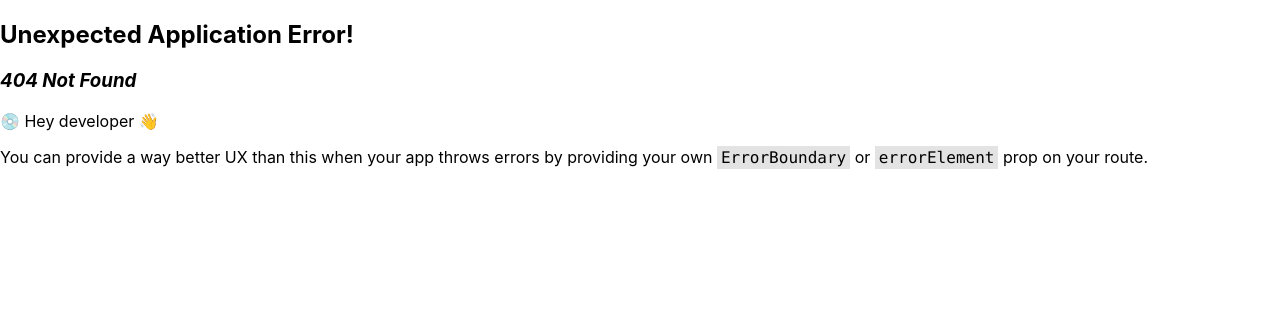
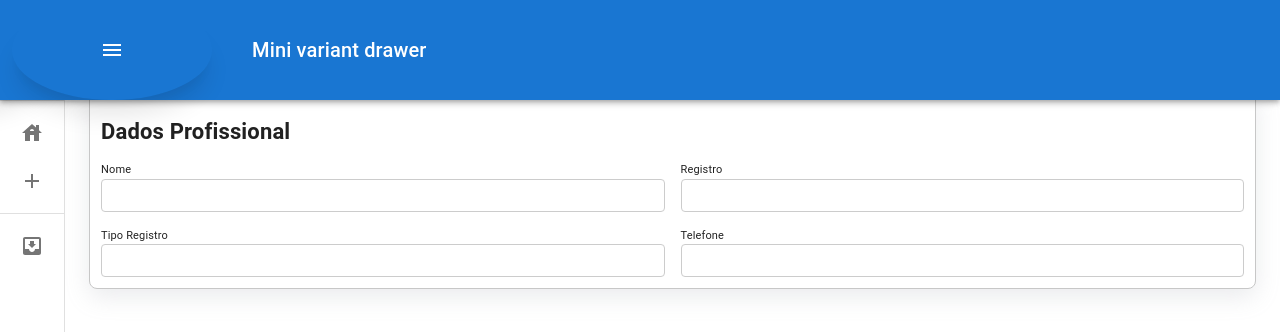
Before and after one commit to Kaio-d-silva/Pi-React, a React (Create React App) app: page /cadastroProfissional in a window 1280 px wide. Before the commit this address had no page. Shown: the top 332 px of the page. Built offline with nearby package versions, Linux system fonts and the light colour scheme.

Commit message:
Adicionando tela de cadastro profissional

```diff
--- /dev/null
+++ b/src/css/cadastroProfissional.css
@@ -0,0 +1,51 @@
+.MainStyleCadastroProfissional{
+    height: 120vh;
+    background-color: rgb(243, 243, 243);
+    padding: 1.5em;
+    width: 100%;
+
+}
+.containerCadastroProfissional {
+    background-color: white;
+    padding: 1.5em;
+    border-radius: 0.5rem;
+    height: 100%;
+    display: flex;
+    flex-direction: column;
+    justify-content: space-evenly;
+    box-shadow: rgba(149, 157, 165, 0.2) 0px 8px 24px;
+}
+
+.informacoesProfissional{
+    display:  grid;
+    grid-template-columns:  repeat(2,1fr);
+    gap: 1rem;
+}
+
+.areaCadastroProfissional{
+    background-color: rgb(255, 255, 255);
+    border: 0.5px solid rgb(199, 199, 199);
+    border-radius: 0.5rem;
+    padding: 1em;
+    font-size: 11px;
+    box-shadow: rgba(149, 157, 165, 0.2) 0px 8px 24px;
+    /* height: 100%; */
+
+}
+
+.areaCadastroProfissional{
+    height: 45%;
+}
+
+
+.LabelCadastroProfissional {
+    margin-bottom: 0.3em; /* Espaço entre o label e o input */
+
+}
+
+.InputCadastroProfissional {
+    padding: 8px;
+    border: 1px solid #ccc;
+    border-radius: 4px;
+    width: 100%;
+}
--- a/src/pages/cadastroPaciente.tsx
+++ b/src/pages/cadastroPaciente.tsx
@@ -1,6 +1,6 @@
 import '../css/cadastroPaciente.css'
 
-const CadastroTeste = () => {
+const CadastroPaciente = () => {
     return (
         <>
             <main className='Mainstyle'>
@@ -67,4 +67,4 @@ const CadastroTeste = () => {
     )
 }
 
-export default CadastroTeste
+export default CadastroPaciente
--- a/src/pages/cadastroProfissional.tsx
+++ b/src/pages/cadastroProfissional.tsx
@@ -1,7 +1,49 @@
+import '../css/cadastroProfissional.css'
+
 const CadastroProfissional = () => {
     return (
         <>
+            <main className='MainStyleCadastroFuncionario'>
+                <div className="containerCadastroFuncionario">
+                    <div className='areaCadastroProfissional'>
+                        <div className='TituloLocal'>
+                            <h1>Dados Profissional</h1>
+                            {/* <div className="border-b">
+                            <ul>
+                                <li>Dados Cadastrais</li>
+                            </ul>
+                        </div> */}
+                        </div>
+                        <div className="informacoesProfissional">
 
+                            <div>
+                                <label className='LabelCadastroProfissional' htmlFor="nome">Nome </label>
+                                <input className='InputCadastroProfissional' type="text" id="nome" />
+                            </div>
+                            <div>
+                                <label className='LabelCadastroProfissional' htmlFor="numeroRegistro">Registro</label>
+                                <input className='InputCadastroProfissional' type="number" id="numeroRegistro" />
+                            </div>
+                            <div>
+                                <label className='LabelCadastroProfissional' htmlFor="tipoRegistro">Tipo Registro</label>
+                                <input className='InputCadastroProfissional' type="text" id="tipoRegistro" />
+                            </div>
+                            <div>
+                                <label className='LabelCadastroProfissional' htmlFor="telefone">Telefone</label>
+                                <input className='InputCadastroProfissional' type="tel" id="telefone" />
+                            </div>
+                            {/* <div>
+                                <label className='LabelCadastroProfissional' htmlFor="whatssap">whatssap</label>
+                                <input className='InputCadastroProfissional' type="number" id="whatssap" />
+                            </div> */}
+                            {/* <div>
+                                <label className='LabelCadastroProfissional' htmlFor="cep">CEP</label>
+                                <input className='InputCadastroProfissional' type="text" id="cep" />
+                            </div> */}
+                        </div>
+                    </div>
+                </div>
+            </main>
         </>
     )
 }
```
Also changed, not shown: src/config/route.tsx (+8 -2 lines).
